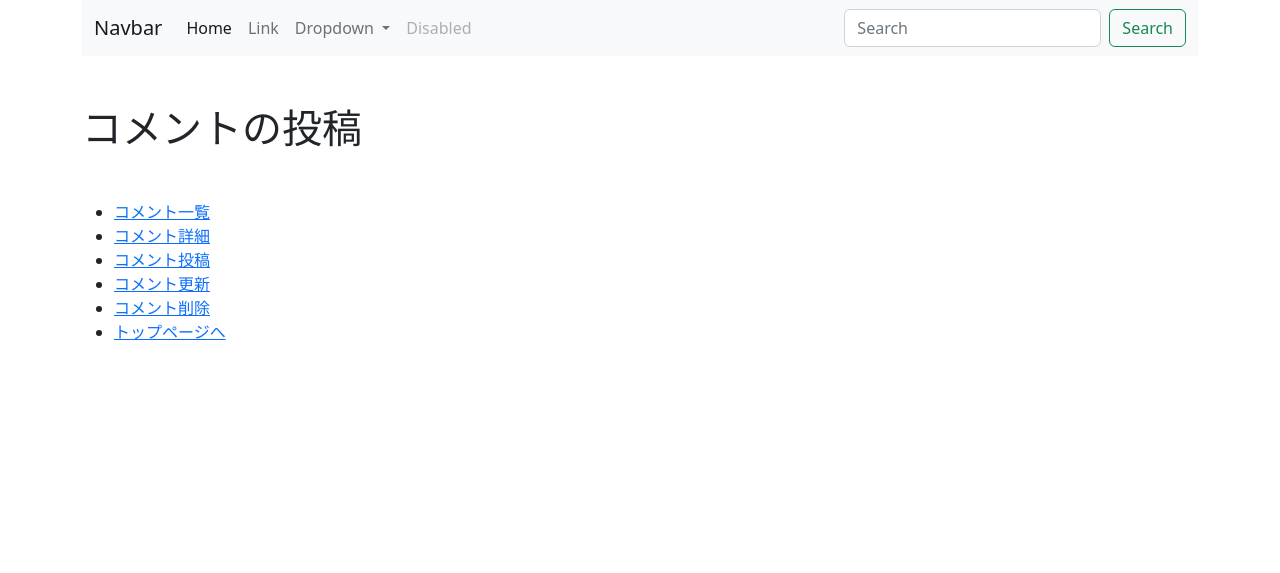
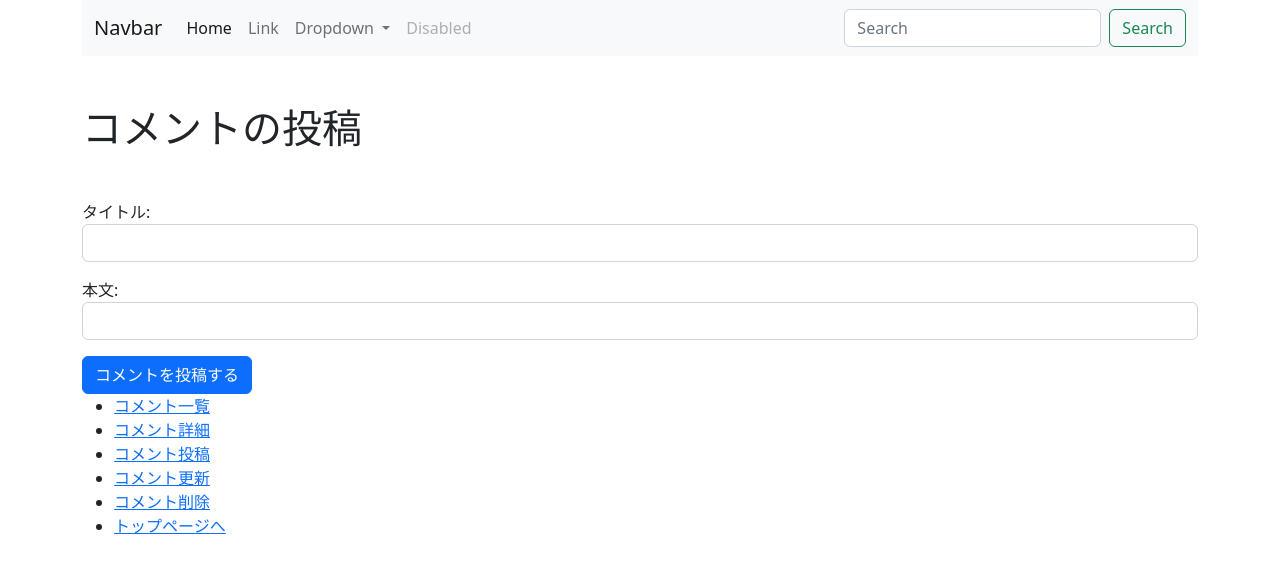
Before and after one commit to KondouM/django_comment_auth, a Django app: page /comments/create/ in a window 1280 px wide. Shown: the top 573 px of the page. Run offline with Django 5.2, Linux system fonts and the light colour scheme; a user stored in the database is signed in.

Commit message:
フラッシュメッセージ実装

```diff
--- /dev/null
+++ b/django_comment_auth/comments/forms.py
@@ -0,0 +1,36 @@
+from django import forms
+from .models import Comment
+
+class CommentForm(forms.ModelForm):
+
+    class Meta:
+        model =Comment
+        fields = ('title','body')
+        widgets = {
+            'title': forms.TextInput(attrs={
+            'class': 'form-control'
+            }),
+            'body': forms.TextInput(attrs={
+            'class': 'form-control'
+            }),
+        }
+        labels = {
+            'title': 'タイトル',
+            'body': '本文',
+        }
+    def clean(self):
+        data = super().clean()
+        title = data.get('title')
+        body = data.get('body')
+        if title is None:
+            msg = "タイトルが入力されていません。"
+            self.add_error('title', msg)
+        elif len(title) > 10:
+            msg = "タイトルの最大文字数は10文字です。"
+            self.add_error('title', msg)
+        if body is None:
+            msg = "本文が入力されていません。"
+            self.add_error('body', msg)
+        elif len(body) > 20:
+            msg = "本文の最大文字数は20文字です。"
+            self.add_error('body', msg)
--- a/django_comment_auth/comments/models.py
+++ b/django_comment_auth/comments/models.py
@@ -7,3 +7,6 @@ class Comment(models.Model):
     owner = models.ForeignKey(User, on_delete=models.CASCADE)
     created_at = models.DateTimeField(auto_now_add=True)
     updated_at = models.DateTimeField(auto_now=True)
+
+    class Meta:
+        ordering = ['-updated_at'] # 降順ソート
--- a/django_comment_auth/comments/static/css/style.css
+++ b/django_comment_auth/comments/static/css/style.css
@@ -7,3 +7,15 @@
 .btn-block {
     width: 100%;
 }
+
+/* フラッシュメッセージ */
+.flash_message {
+    padding-top: 10px;
+    padding-bottom: 10px;
+    text-align: center;
+    color: #ffc;
+    background: #417690;
+}
+.hidden {
+    display: none;
+}
--- a/django_comment_auth/comments/templates/base.html
+++ b/django_comment_auth/comments/templates/base.html
@@ -45,6 +45,11 @@
       </div>
     </div>
   </nav>
+  <div>
+    {% for message in messages %}
+      <p class="flash_message" onclick="this.classList.add('hidden')"> {{ message }}</p>
+    {% endfor %}
+  </div>
 {% block content %}
 {% endblock content %}
 </div>
--- a/django_comment_auth/comments/templates/comments/form.html
+++ b/django_comment_auth/comments/templates/comments/form.html
@@ -5,7 +5,12 @@
 {% endblock %}
 
 {% block content %}
-<h1 class="my-5">{{ page_title }}</h1>
+<h1 class="my-5">{{ form_name }}</h1>
+<form method="POST">
+    {% csrf_token %}
+    {{ form.as_p }}
+    <button type="submit" class="btn btn-primary">{{ button_label }}</button>
+</form>
 <ul>
     <li>
         <a href="{% url 'comments:index' %}">コメント一覧</a>
--- a/django_comment_auth/comments/templates/comments/index.html
+++ b/django_comment_auth/comments/templates/comments/index.html
@@ -18,6 +18,7 @@
   </div>
 </div>
 {% endfor %}
+{% include 'simple_pagination.html' %}
 <ul>
     <li>
         <a href="{% url 'comments:index' %}">コメント一覧</a>
--- a/django_comment_auth/comments/views.py
+++ b/django_comment_auth/comments/views.py
@@ -5,12 +5,34 @@ from django.shortcuts import redirect
 from django.urls import reverse
 
 from .models import Comment
+from .forms import CommentForm
+from django.core.paginator import Paginator, EmptyPage, PageNotAnInteger
+from django.contrib import messages
+
+def paginate_queryset(request, queryset, count):
+    paginator = Paginator(queryset, count)
+    page = request.GET.get('page')
+    try:
+        page_obj = paginator.page(page)
+    except PageNotAnInteger:
+        page_obj = paginator.page(1)
+    except EmptyPage:
+        page_obj = paginator.page(paginator.num_pages)
+    return page_obj
 
 def comments_index(request):
     if not request.user.is_authenticated:
         return redirect('%s?next=%s' % (settings.LOGIN_URL, request.path))
-    context = {}
-    context['comments'] = Comment.objects.all()
+    # context = {}
+    # context['comments'] = Comment.objects.all()
+    paginate = request.GET.get(key="paginate", default="2")
+    comments_list = Comment.objects.all()
+    page_obj = paginate_queryset(request, comments_list, paginate)
+    context = {
+        'comments' : page_obj.object_list,
+        'page_obj': page_obj,
+        'paginate': paginate,
+    }
     return render(request,'comments/index.html', context)
 
 def comments_show(request, comment_id):
@@ -23,9 +45,38 @@ def comments_show(request, comment_id):
 def comments_create(request):
     if not request.user.is_authenticated:
         return redirect('%s?next=%s' % (settings.LOGIN_URL, request.path))
-    context = {}
-    context['page_title'] = 'コメントの投稿'
-    return render(request,'comments/form.html',context)
+    # context = {}
+    # context['page_title'] = 'コメントの投稿'
+    # return render(request, 'comments/form.html', context)
+    if request.method == 'POST':
+        form = CommentForm(request.POST)
+        if form.is_valid():
+            comment = Comment()
+            comment.title = form.cleaned_data.get("title")
+            comment.body = form.cleaned_data.get("body")
+            comment.owner_id = request.user.id
+            comment.save()
+            messages.success(request, '投稿しました')
+            return redirect(reverse('comments:index'))
+        else:
+            # エラーメッセージをつけて返す
+            context = {}
+            context['page_title'] = 'コメントの投稿'
+            context['form_name'] = 'コメントの投稿'
+            context['button_label'] = 'コメントを投稿する'
+            context['form'] = form
+            return render(request, 'comments/form.html', context)
+    else:
+        context = {}
+        context['form'] = CommentForm(
+                            initial={
+                                # 'title' : 'title',
+                            }
+                        )
+        context['page_title'] = 'コメントの投稿'
+        context['form_name'] = 'コメントの投稿'
+        context['button_label'] = 'コメントを投稿する'
+        return render(request, 'comments/form.html', context)
 
 def comments_update(request, comment_id):
     if not request.user.is_authenticated:
```
Also changed, not shown: django_comment_auth/comments/templates/simple_pagination.html (added, +30 -0 lines).
